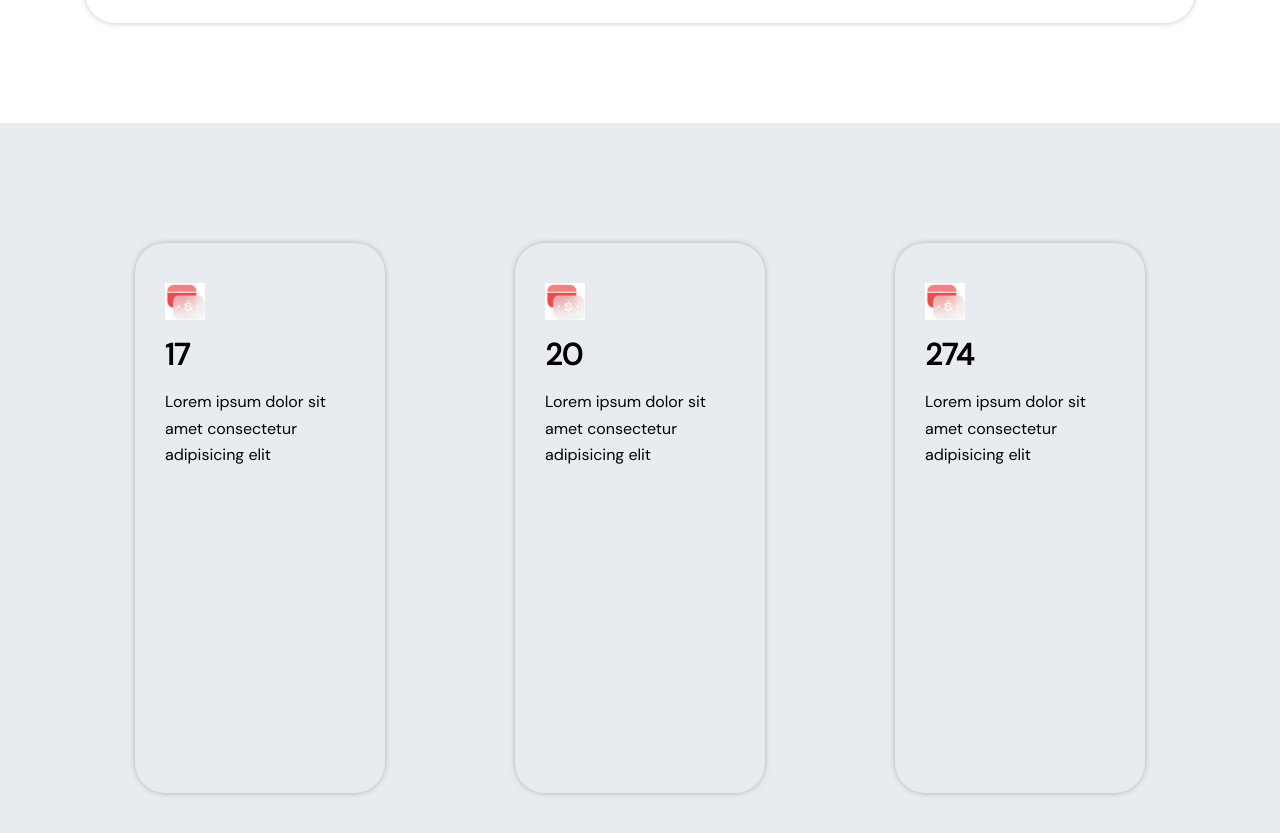
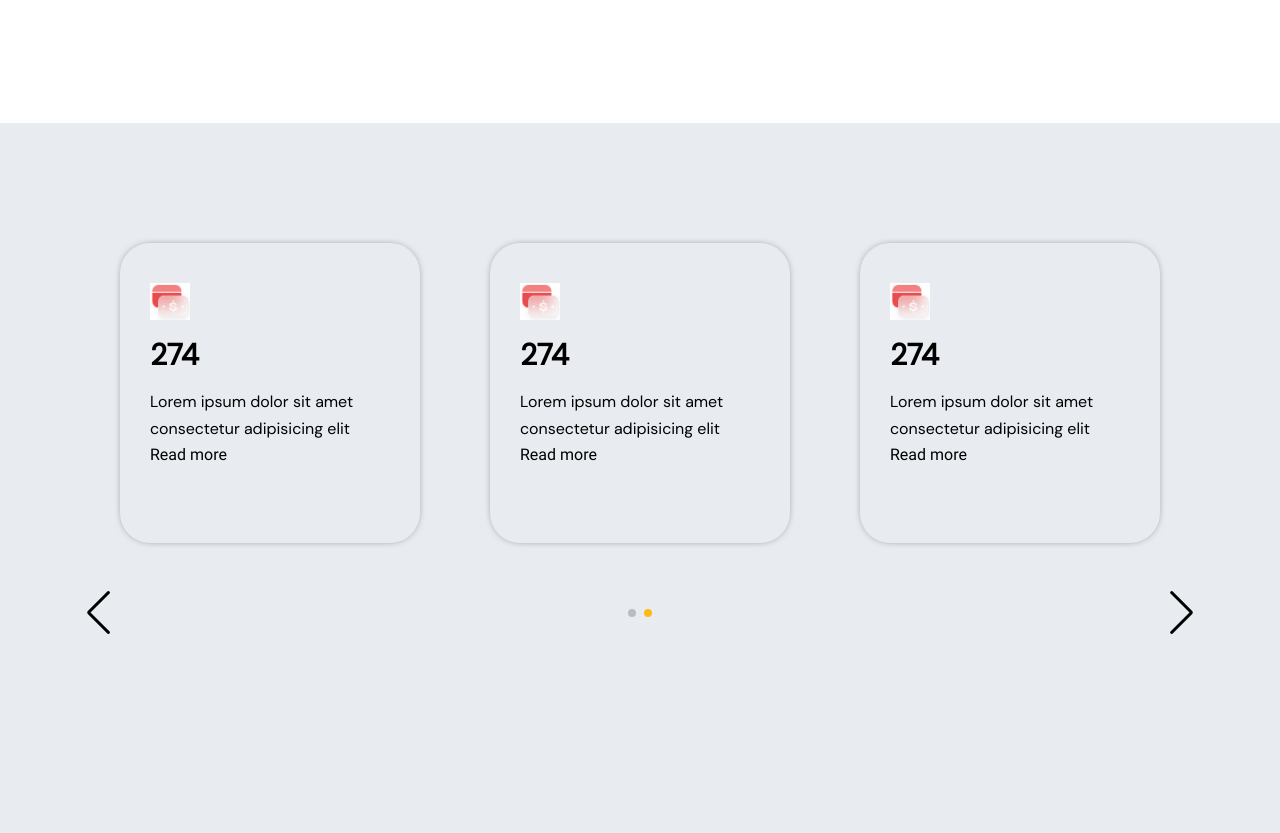
Before and after one commit to ssarick/Cloud-Crowe-Landing, a website: page app/index.html in a window 1280 px wide. Shown: the part 677-1510 px from the top of the page. Drawn offline with Linux system fonts and the light colour scheme; a web font is replaced by a local one.

Commit message:
slider-cards for news

```diff
--- a/app/index.html
+++ b/app/index.html
@@ -60,35 +60,99 @@
 
     <section class="news" id="news">
         <div class="container">
-            <div class="row d-flex news-page">
-                <div class="card info col">
-                    <img class="info-icon" src="../img/ico.png" alt="ico">
-                    <h1 class="info-title"><span>17</span></h1>
-                    <p class="info-text">
-                        Lorem ipsum dolor sit amet consectetur adipisicing elit
-                    </p>
-                </div>
-                <div class="card info col">
+            <!-- <div class="row d-flex news-page">
+                <div class="card info  active-card">
                     <img class="info-icon" src="../img/ico.png" alt="ico">
                     <h1 class="info-title"><span>20</span></h1>
                     <p class="info-text">
                         Lorem ipsum dolor sit amet consectetur adipisicing elit
                     </p>
+                    <div class="list">
+                        <a class="list-btn" href="#news">Read more</a>
+                    </div>
                 </div>
-                <div class="card info col">
+                <div class="card info  active-card">
                     <img class="info-icon" src="../img/ico.png" alt="ico">
                     <h1 class="info-title"><span>274</span></h1>
                     <p class="info-text">
                         Lorem ipsum dolor sit amet consectetur adipisicing elit
                     </p>
                 </div>
-                <!-- <div class="card info col">
-                    <img class="info-icon" src="../img/ico.png" alt="ico">
-                    <h1 class="info-title"><span>757</span></h1>
-                    <p class="info-text">
-                        Lorem ipsum dolor sit amet consectetur adipisicing elit
-                    </p>
-                </div> -->
+            </div> -->
+            <div class="swiper-container">
+                <div class="swiper-wrapper">
+                    <div class="swiper-slide d-flex ">
+                        <div class="card info active-card">
+                            <img class="info-icon" src="../img/ico.png" alt="ico">
+                            <h1 class="info-title"><span>274</span></h1>
+                            <p class="info-text">
+                                Lorem ipsum dolor sit amet consectetur adipisicing elit
+                            </p>
+                            <div class="list">
+                                <a class="list-btn" href="#news">Read more</a>
+                            </div>
+                        </div>
+                        <div class="card info active-card">
+                            <img class="info-icon" src="../img/ico.png" alt="ico">
+                            <h1 class="info-title"><span>274</span></h1>
+                            <p class="info-text">
+                                Lorem ipsum dolor sit amet consectetur adipisicing elit
+                            </p>
+                            <div class="list">
+                                <a class="list-btn" href="#news">Read more</a>
+                            </div>
+                        </div>
+                        <div class="card info active-card">
+                            <img class="info-icon" src="../img/ico.png" alt="ico">
+                            <h1 class="info-title"><span>274</span></h1>
+                            <p class="info-text">
+                                Lorem ipsum dolor sit amet consectetur adipisicing elit
+                            </p>
+                            <div class="list">
+                                <a class="list-btn" href="#news">Read more</a>
+                            </div>
+                        </div>
+                    </div>
+                    <div class="swiper-slide d-flex">
+                        <div class="card info active-card">
+                            <img class="info-icon" src="../img/ico.png" alt="ico">
+                            <h1 class="info-title"><span>274</span></h1>
+                            <p class="info-text">
+                                Lorem ipsum dolor sit amet consectetur adipisicing elit
+                            </p>
+                            <div class="list">
+                                <a class="list-btn" href="#news">Read more</a>
+                            </div>
+                        </div>
+                        <div class="card info active-card">
+                            <img class="info-icon" src="../img/ico.png" alt="ico">
+                            <h1 class="info-title"><span>274</span></h1>
+                            <p class="info-text">
+                                Lorem ipsum dolor sit amet consectetur adipisicing elit
+                            </p>
+                            <div class="list">
+                                <a class="list-btn" href="#news">Read more</a>
+                            </div>
+                        </div>
+                        <div class="card info active-card">
+                            <img class="info-icon" src="../img/ico.png" alt="ico">
+                            <h1 class="info-title"><span>274</span></h1>
+                            <p class="info-text">
+                                Lorem ipsum dolor sit amet consectetur adipisicing elit
+                            </p>
+                            <div class="list">
+                                <a class="list-btn" href="#news">Read more</a>
+                            </div>
+                        </div>
+                    </div>
+                </div>
+                <!-- Add Pagination -->
+                <div class="swiper-pagination"></div>
+                <!-- Add Arrows -->
+                <div class="d-flex swiper-btn-group">
+                    <div class="swiper-button-prev"></div>
+                    <div class="swiper-button-next"></div>
+                </div>
             </div>
         </div>
     </section>
--- a/app/js/common.js
+++ b/app/js/common.js
@@ -1,7 +1,6 @@
 var initialScroll = window.pageYOffset;
 
-window.onscroll = function() {
-
+window.onscroll = function () {
   var currentScroll = window.pageYOffset;
   var element = document.getElementById("nav");
 
@@ -11,4 +10,20 @@ window.onscroll = function() {
     element.classList.add("nav-hide");
   }
   initialScroll = currentScroll;
-}
+};
+
+
+var swiper = new Swiper('.swiper-container', {
+  slidesPerView: 1,
+  spaceBetween: 0,
+  loop: true,
+  autoplay: true,
+  pagination: {
+    el: '.swiper-pagination',
+    clickable: true,
+  },
+  navigation: {
+    nextEl: ".swiper-button-next",
+    prevEl: ".swiper-button-prev",
+  },
+});
--- a/app/scss/main.scss
+++ b/app/scss/main.scss
@@ -171,12 +171,13 @@ strong {
     margin: auto;
     padding: 50px;
     max-width: 1110px;
-    height: 550px;
+    // height: 550px;
     width: 100%;
     border-radius: 30px;
     color: $text-wh;
     box-shadow: 0px 0px 10px -5px rgba(0,0,0,1);
 }
+
 .blurred-back{
     backdrop-filter: contrast(1) blur(10px);
 }
@@ -184,20 +185,24 @@ strong {
 .news{
     margin: 0 auto;
     background-color: $color-light;
+    padding: 100px 0 0 0;
     height: 100vh;
     &-page{
-        padding: 100px 0;
-        justify-content: space-around;
+        padding: 100px 0 0 0;
+        // justify-content: space-between;
         align-content: center;
         position: relative;
     }
 }
 
+
 .info{
     display: flex;
     flex-direction: column;
-    min-width: 120px;
-    max-width: 250px;
+    // min-width: 120px;
+    // max-width: 250px;
+    width: 300px;
+    height: 300px;
     text-align: left;
     color: #000;
     padding: 40px 30px;
@@ -207,7 +212,6 @@ strong {
     transition: 0.3s;
 
     &:hover{
-        transform: scale(1.05);
         transition: 0.3s;
     }
 
@@ -232,5 +236,51 @@ strong {
         font-family: $second-font;
         font-size: 16px;
     }
+
+}
+
+.active-card{
+    transition: width 2s;
+    transition-timing-function: cubic-bezier(0.5, 1);
+    transition: 0.5s;
+    &:hover{
+        transition: 0.5s;
+        width: 70%;
+        transition-timing-function: cubic-bezier(1);
+    }
+    &-active{
+        background-color: #bd1701;
+        @media screen and (min-width: 768px){
+
+        }
+    }
+
+}
+
+
+// SLIDER
+.swiper-slide{
+    justify-content: space-around;
+}
+.swiper-button-next, .swiper-button-prev{
+    color: $text;
+}
+.swiper-button-next{
+    position: relative;
+    right: 0;
+}
+.swiper-button-prev{
+    position: relative;
+    left: 0;
+
+}
+.swiper-pagination-bullet-active{
+    background: $color-yellow;
+}
+.swiper-btn-group{
+    padding-top: 50px;
+    width: 100%;
+    display: flex;
+    justify-content: space-between;
 }
 @import "media"; // Always at the end
```
Also changed, not shown: app/css/main.min.css, app/js/scripts.min.js, 1 other file.
